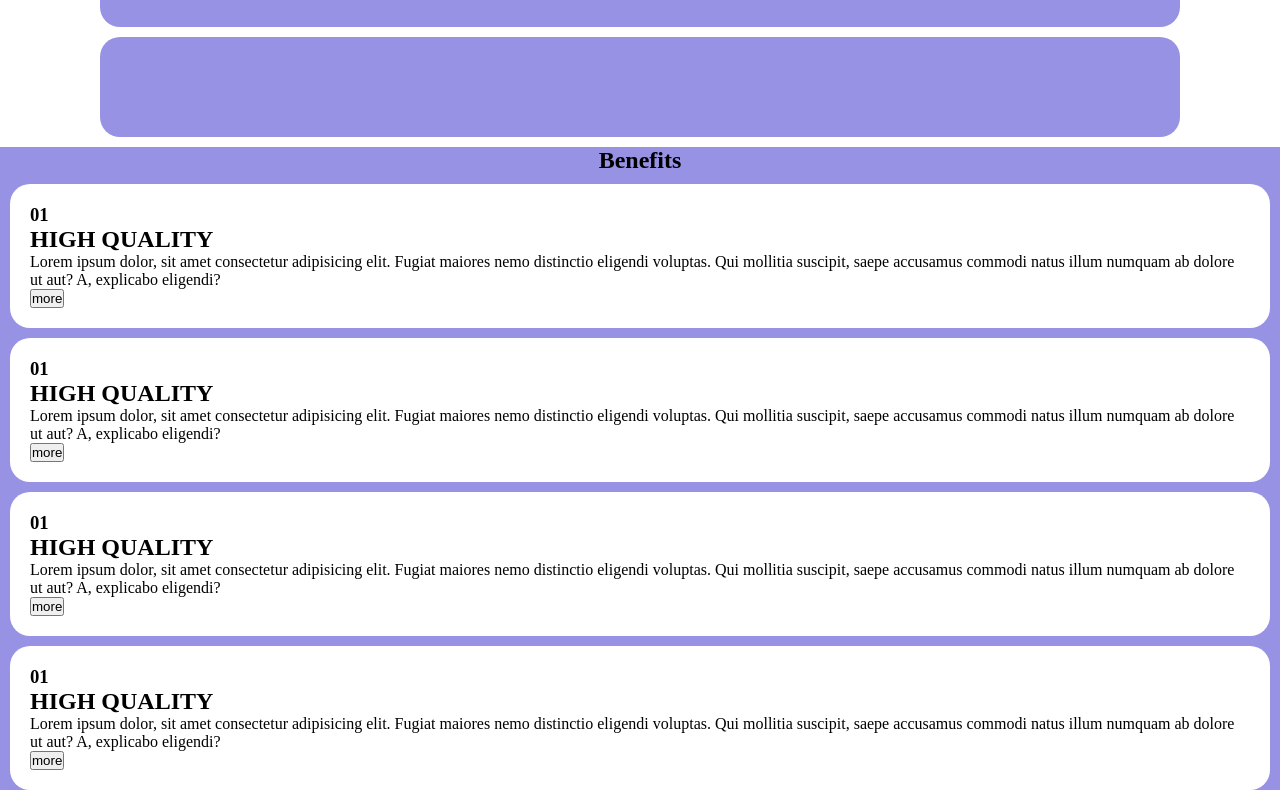
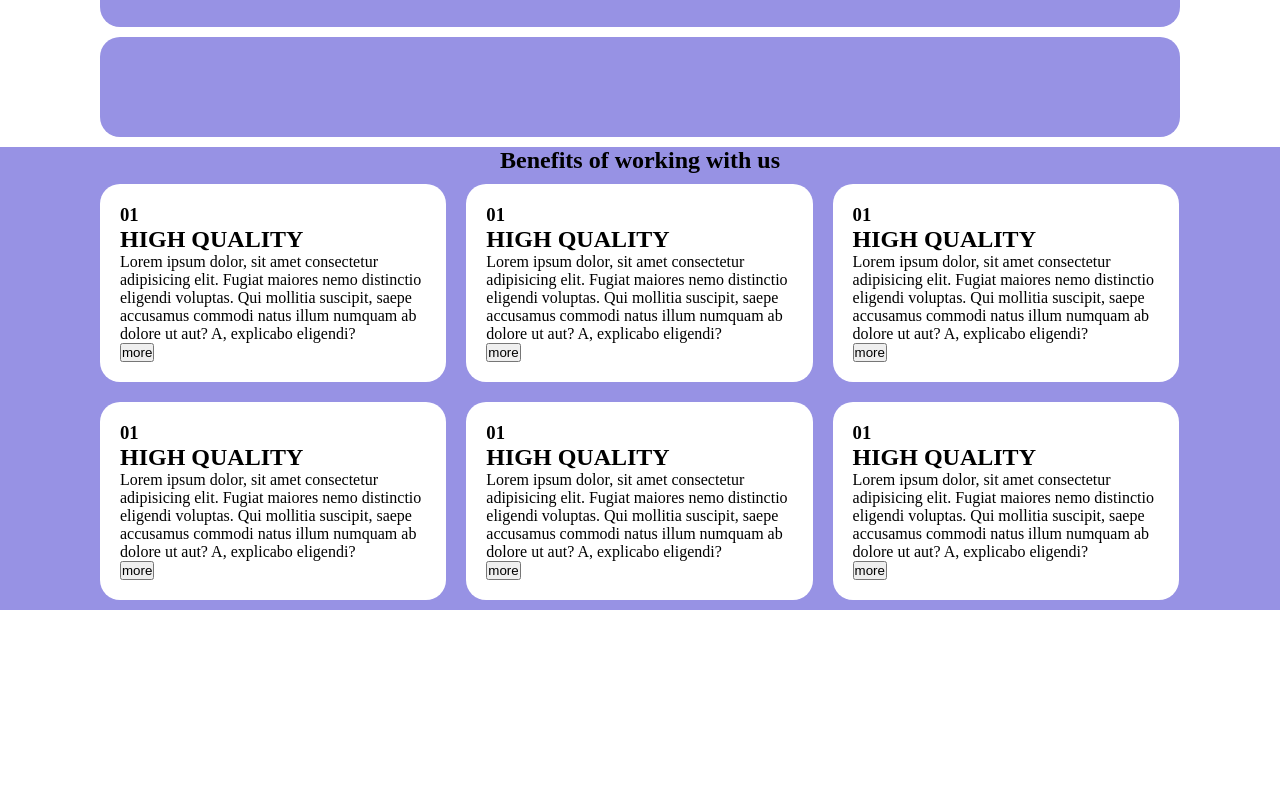
Before and after one commit to muac404/htmlcss-responsive-layout, a plain HTML site: page index.html in a window 1280 px wide. Shown: the part 813-1613 px from the top of the page. After the commit the page ends 1423 px from the top, so only its background shows below. Drawn offline with Linux system fonts and the light colour scheme.

Commit message:
Border radius fix

```diff
--- a/css/style.css
+++ b/css/style.css
@@ -71,8 +71,12 @@
     height: 100px;
     background-color: lightblue;
     margin: 10px;
+    border-radius: 15px;
 }
 
+.col-1{
+    border-radius: 15px;
+}
 /* RESPONSIVE MAIN */
 
 @media screen and (min-width: 768px) {
@@ -126,6 +130,11 @@
     background-color: #9792e4;
 
 }
+
+.benefits-row{
+    display: flex;
+    flex-wrap: wrap;
+}
 .benefit-col-1{
     text-align: center;
 }
@@ -138,3 +147,15 @@
     margin: 10px;
     padding: 20px;
 }
+
+@media screen and (min-width: 768px) {
+   .benefit-col{
+    width: calc(50% - 20px);
+   }
+}
+
+@media screen and (min-width: 992px) {
+    .benefit-col{
+     width: calc(33.3% - 20px);
+    }
+ }
--- a/index.html
+++ b/index.html
@@ -80,9 +80,21 @@
         <!-- /PARTNERS -->
         <!-- WORK WITH US -->
         <section class="work-with-us">
-            <h2 class="benefit-col-1">Benefits</h2>
+            <h2 class="benefit-col-1">Benefits of working with us</h2>
 
-            <div class="benefits-row">
+            <div class="benefits-row container">
+                <div class="benefit-col">
+                    <h3>01</h3>
+                    <h2>HIGH QUALITY</h2>
+                    <p>Lorem ipsum dolor, sit amet consectetur adipisicing elit. Fugiat maiores nemo distinctio eligendi voluptas. Qui mollitia suscipit, saepe accusamus commodi natus illum numquam ab dolore ut aut? A, explicabo eligendi?</p>
+                    <button>more</button>
+                </div>
+                <div class="benefit-col">
+                    <h3>01</h3>
+                    <h2>HIGH QUALITY</h2>
+                    <p>Lorem ipsum dolor, sit amet consectetur adipisicing elit. Fugiat maiores nemo distinctio eligendi voluptas. Qui mollitia suscipit, saepe accusamus commodi natus illum numquam ab dolore ut aut? A, explicabo eligendi?</p>
+                    <button>more</button>
+                </div>
                 <div class="benefit-col">
                     <h3>01</h3>
                     <h2>HIGH QUALITY</h2>
```
